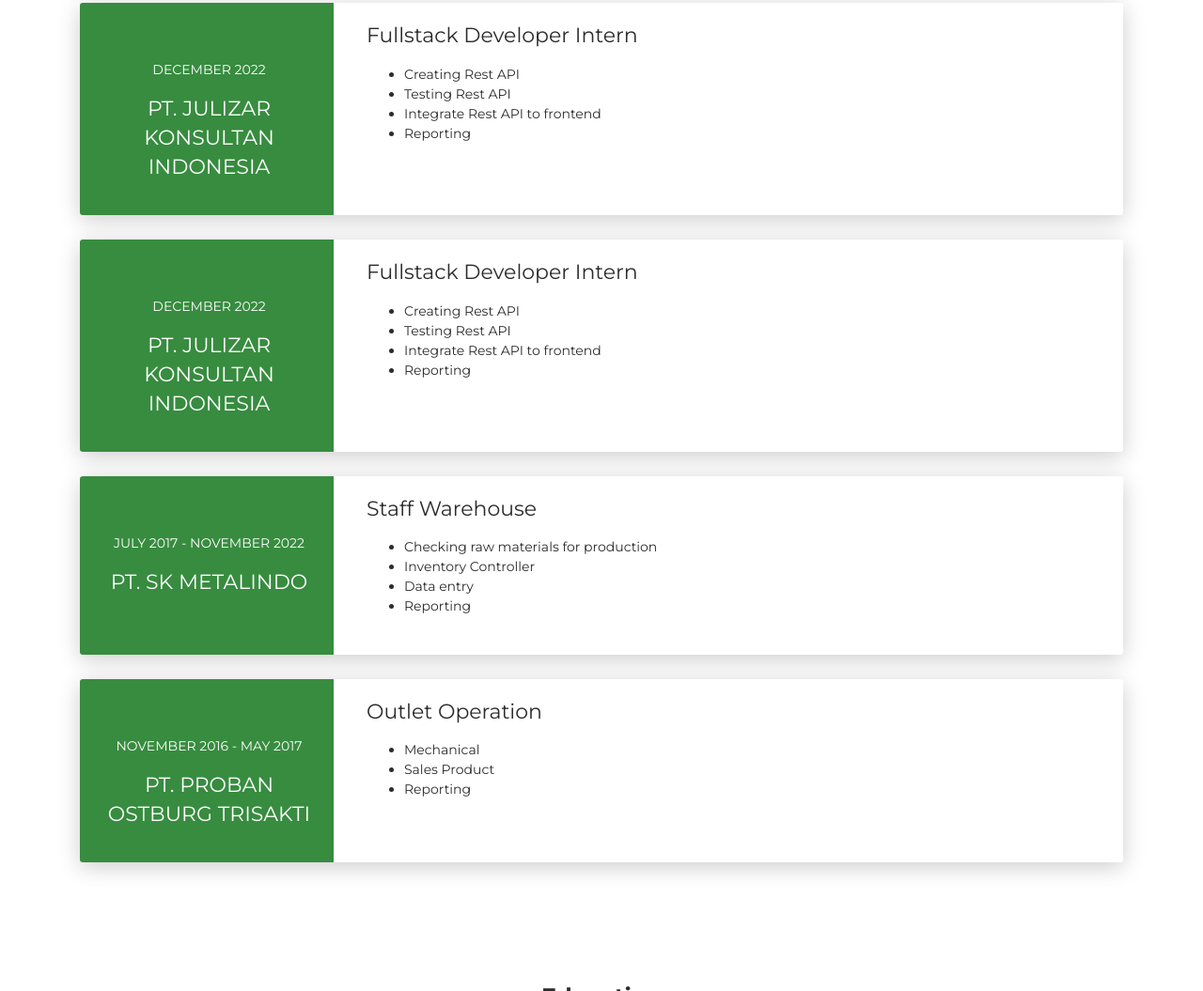
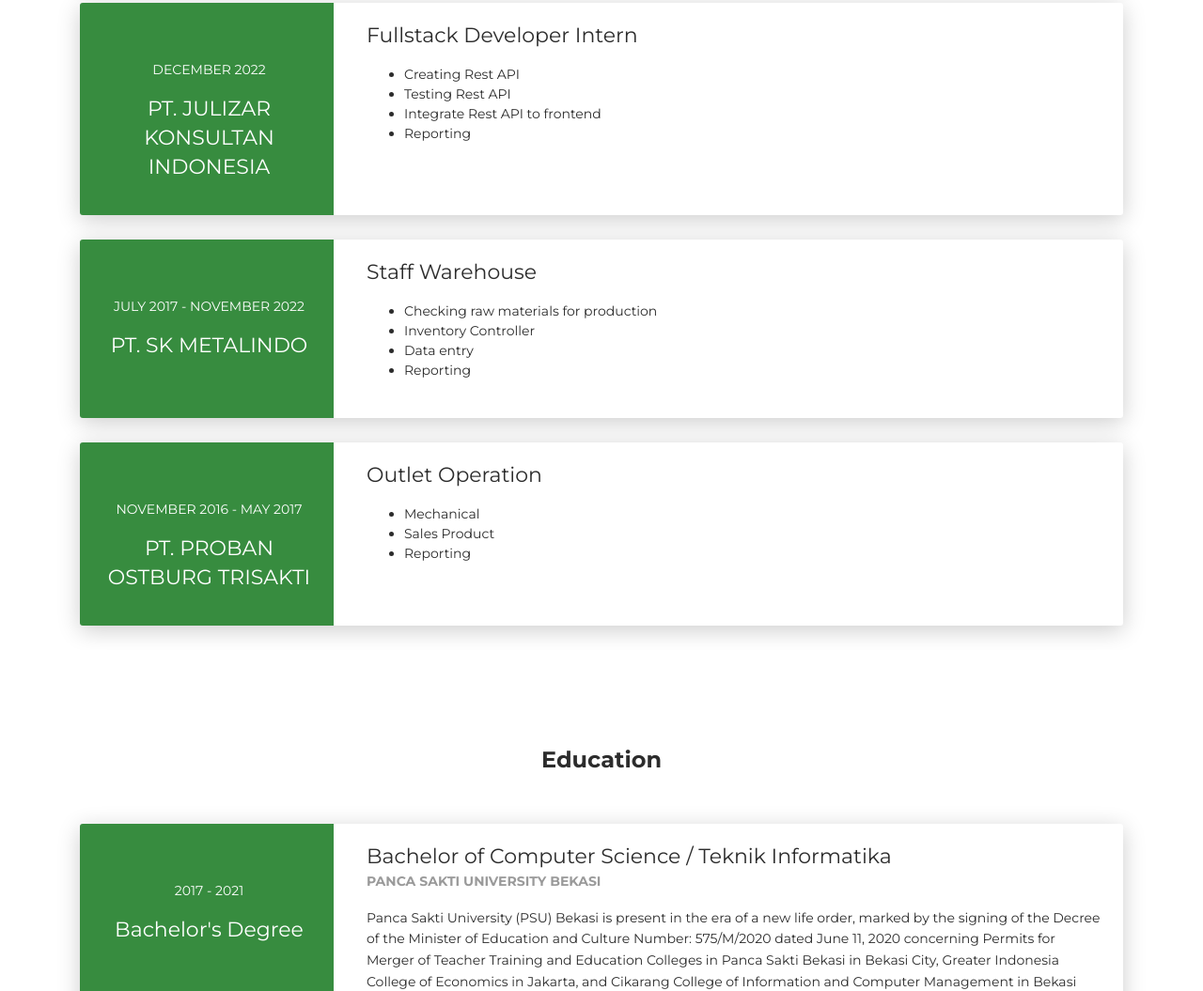
Before and after one commit to arjunstein/arjungunawan.github.io, a plain HTML site: page index.html in a window 1280 px wide. Shown: the part 2885-3940 px from the top of the page at 94% size. Drawn offline with Linux system fonts and the light colour scheme.

Commit message:
fix sedikit

```diff
--- a/index.html
+++ b/index.html
@@ -578,37 +578,6 @@
                   data-aos-duration="500"
                 >
                   <div class="card-body cc-experience-header">
-                    <p>December 2022</p>
-                    <div class="h5">PT. Julizar Konsultan Indonesia</div>
-                  </div>
-                </div>
-                <div
-                  class="col-md-9"
-                  data-aos="fade-left"
-                  data-aos-offset="50"
-                  data-aos-duration="500"
-                >
-                  <div class="card-body">
-                    <div class="h5">Fullstack Developer Intern</div>
-                    <ul>
-                      <li>Creating Rest API</li>
-                      <li>Testing Rest API</li>
-                      <li>Integrate Rest API to frontend</li>
-                      <li>Reporting</li>
-                    </ul>
-                  </div>
-                </div>
-              </div>
-            </div>
-            <div class="card">
-              <div class="row">
-                <div
-                  class="col-md-3 bg-primary"
-                  data-aos="fade-right"
-                  data-aos-offset="50"
-                  data-aos-duration="500"
-                >
-                  <div class="card-body cc-experience-header">
                     <p>July 2017 - November 2022</p>
                     <div class="h5">PT. SK Metalindo</div>
                   </div>
```
